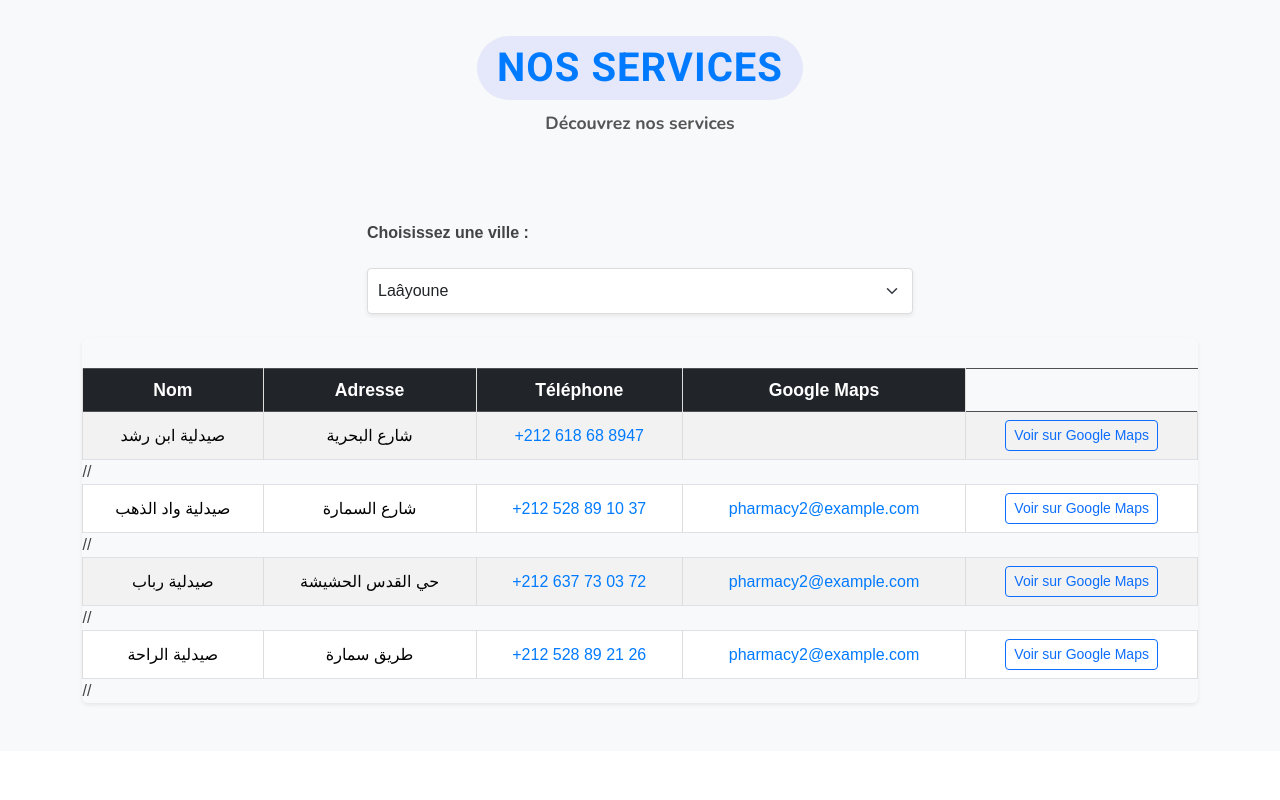
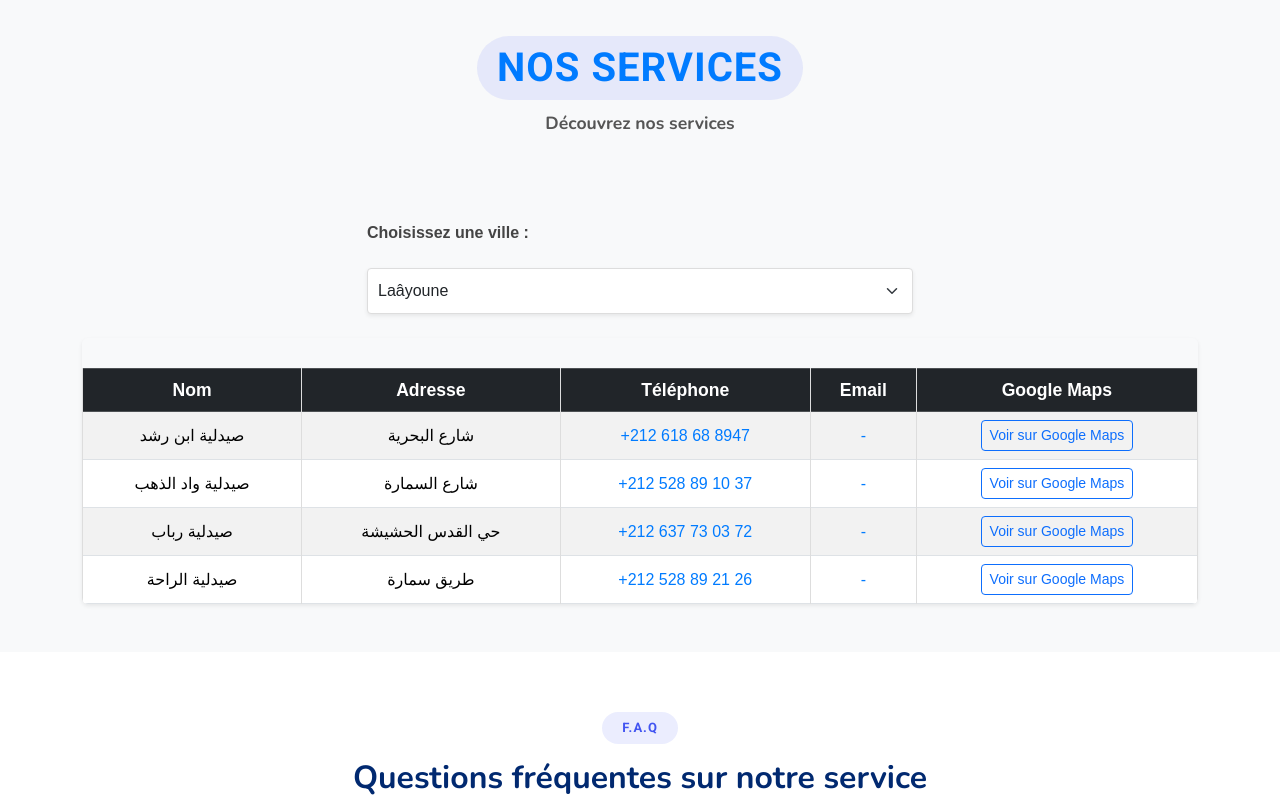
Before and after one commit to DarkMed04/PharmaGarde, a plain HTML site: page index.html in a window 1280 px wide. Shown: the part 2000-2800 px from the top of the page. Drawn offline with nearby package versions, Linux system fonts and the light colour scheme.

Commit message:
Update index.html

```diff
--- a/index.html
+++ b/index.html
@@ -220,7 +220,7 @@
                 <th>Nom</th>
                 <th>Adresse</th>
                 <th>Téléphone</th>
-<!--                 <th>Email</th> -->
+                <th>Email</th>
                 <th>Google Maps</th>
               </tr>
             </thead>
@@ -249,28 +249,28 @@
           name: "صيدلية ابن رشد",
           address: "شارع البحرية",
           phone: "+212 618 68 8947",
-          email: "",
+          email: "-",
           maps: "https://maps.app.goo.gl/Gr68XcusGVJaxFGw5"
         },
         {
           name: "صيدلية واد الذهب",
           address: "شارع السمارة",
           phone: "+212 528 89 10 37",
-          email: "pharmacy2@example.com",
+          email: "-",
           maps: "https://maps.app.goo.gl/T7cjjuJycBBzLEcT9"
         },
         {
           name: "صيدلية رباب",
           address: "حي القدس الحشيشة",
           phone: "+212 637 73 03 72",
-          email: "pharmacy2@example.com",
+          email: "-",
           maps: "https://maps.app.goo.gl/szYyXK56WDKP56XZA"
         },
         {
           name: "صيدلية الراحة",
           address: "طريق سمارة",
           phone: "+212 528 89 21 26",
-          email: "pharmacy2@example.com",
+          email: "-",
           maps: "https://maps.app.goo.gl/H5u9b6BAxznLPUkf6"
         }
       ],
@@ -279,7 +279,7 @@
           name: "Pharmacie Casablanca 1",
           address: "Rue Moulay Youssef, Casablanca",
           phone: "0522222222",
-          email: "pharmacy3@example.com",
+          email: "-",
           maps: "https://goo.gl/maps/example"
         }
       ]
@@ -291,7 +291,7 @@
                     <td>${pharmacy.name}</td>
                     <td>${pharmacy.address}</td>
                     <td><a href="tel:${pharmacy.phone}" class="text-decoration-none">${pharmacy.phone}</a></td>
-                    // <td><a href="mailto:${pharmacy.email}" class="text-decoration-none">${pharmacy.email}</a></td>
+                    <td><a href="mailto:${pharmacy.email}" class="text-decoration-none">${pharmacy.email}</a></td>
                     <td><a href="${pharmacy.maps}" target="_blank" class="btn btn-sm btn-outline-primary">Voir sur Google Maps</a></td>
                   </tr>`;
         tbody.innerHTML += row;
```
